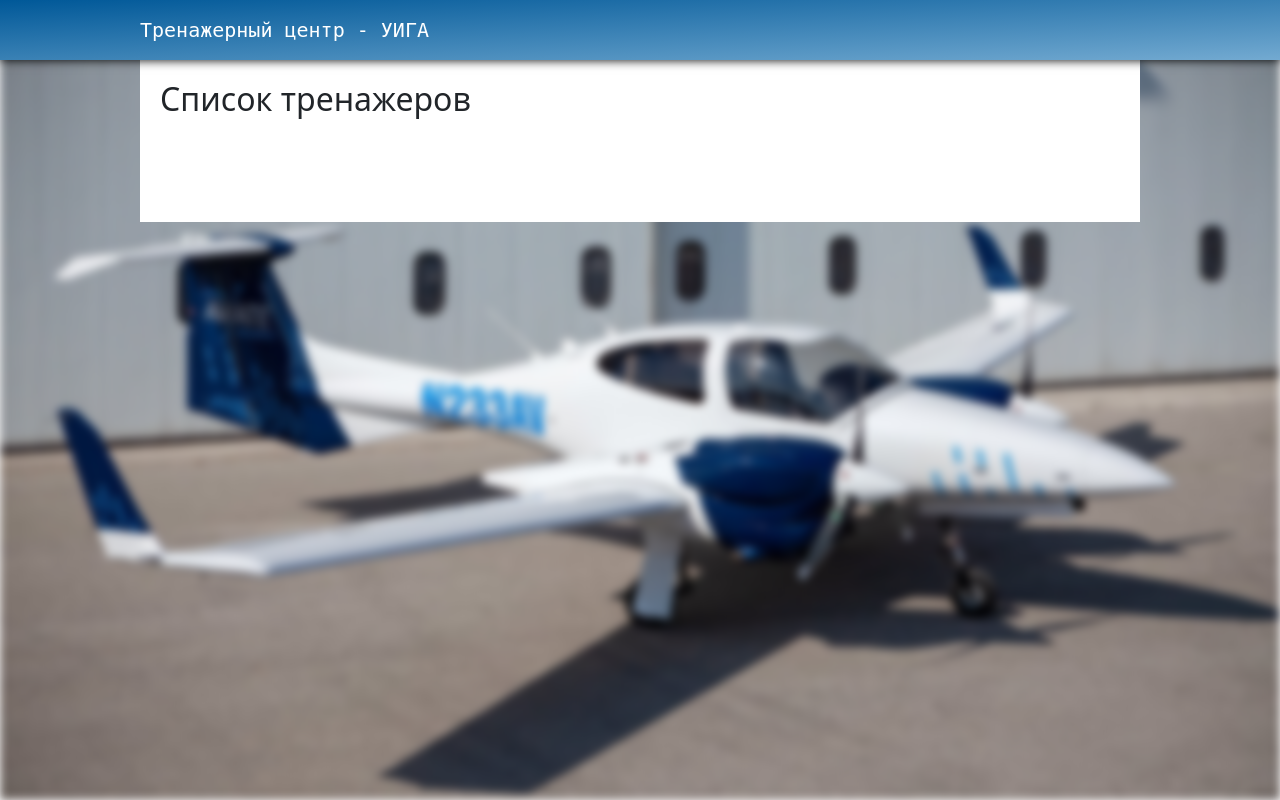
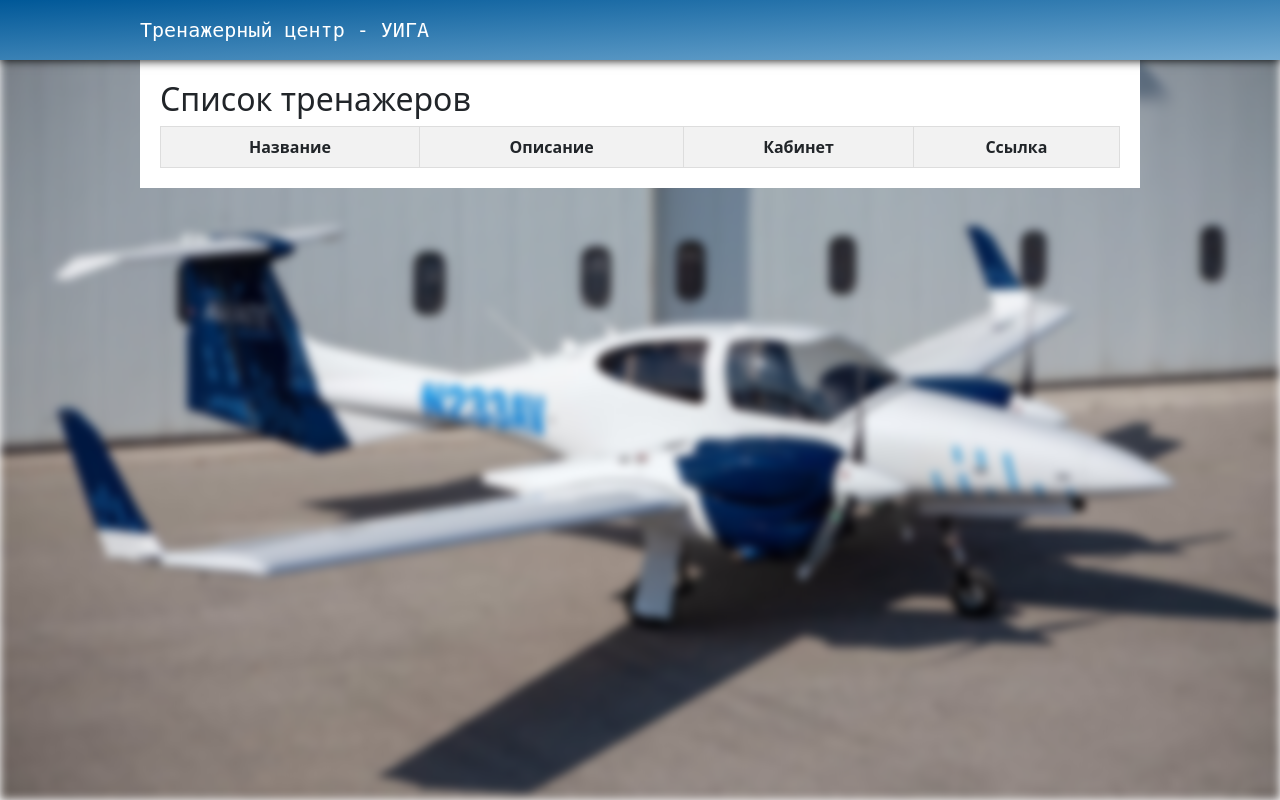
Before and after one commit to Vladosok96/UIGATimetable, a Flask app: template templates/simulators_list.html in a window 1280 px wide. Run offline with Flask 3, Linux system fonts and the light colour scheme; the template is opened without the code that fills it, so the values that code supplies are empty; some libraries are stand-ins or nearby versions.

Commit message:
added some styles

```diff
--- a/templates/base.html
+++ b/templates/base.html
@@ -34,7 +34,7 @@
                 flex-direction: column;
                 align-items: stretch;
                 margin: 0 auto;
-                padding: 80px 20px;
+                padding: 80px 20px 20px;
                 background-color: white;
             }
 
--- a/templates/simulators_list.html
+++ b/templates/simulators_list.html
@@ -3,6 +3,20 @@
 
 {% block head %}
 <style>
+    table {
+        border-collapse: collapse;
+        width: 100%;
+    }
+
+    th, td {
+        border: 1px solid #dddddd;
+        text-align: center;
+        padding: 8px;
+    }
+
+    thead th {
+        background-color: #f2f2f2;
+    }
 </style>
 {% endblock %}
 
@@ -11,7 +25,17 @@
 <a href="/admin_panel">Перейти в средство администрирования</a>
 {% endif %}
 <h2>Список тренажеров</h2>
-<ul id="simulators-ulist"></ul>
+<table id="simulators-table">
+    <thead>
+        <tr>
+            <th>Название</th>
+            <th>Описание</th>
+            <th>Кабинет</th>
+            <th>Ссылка</th>
+        </tr>
+    </thead>
+    <tbody id="simulators-body"></tbody>
+</table>
 
 <script src="{{ url_for('static', filename='js/jquery-3.7.1.min.js') }}"></script>
 <script src="{{ url_for('static', filename='js/simulators_list.js') }}"></script>
```
Also changed, not shown: static/js/simulators_list.js (+18 -11 lines).
